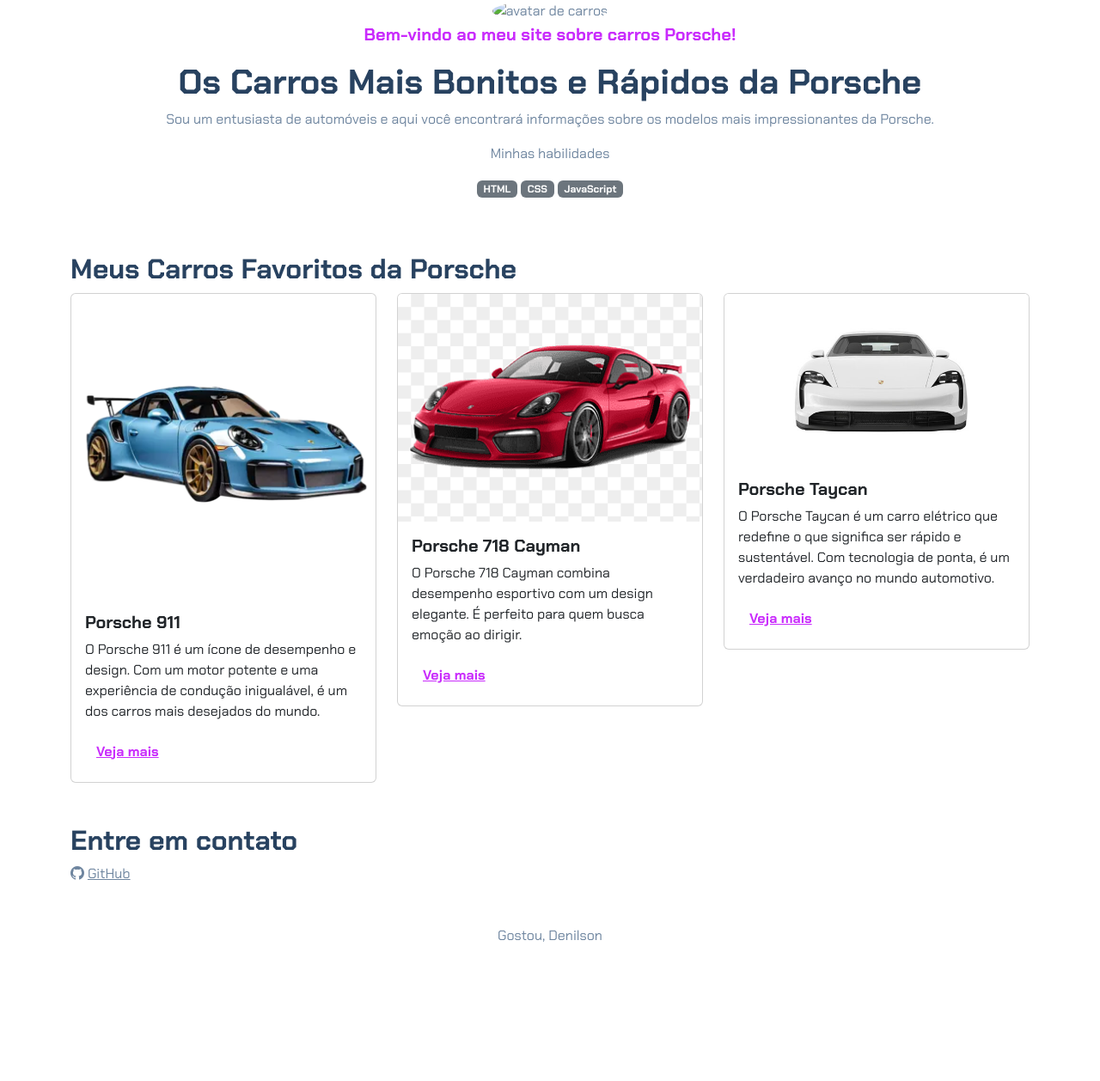
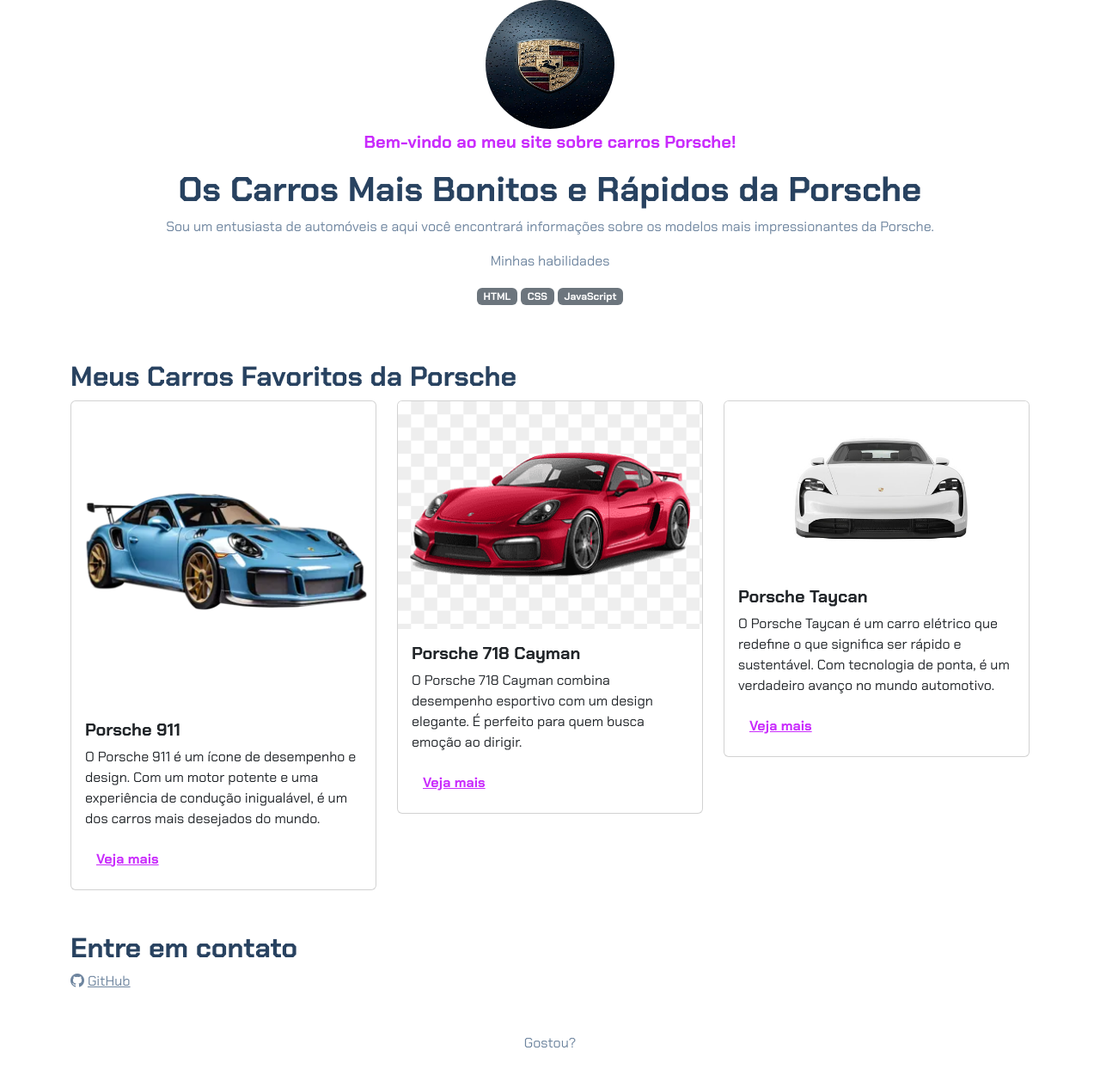
Before and after one commit to Franqueiro1/porsche, a plain HTML site: page index.html in a window 1280 px wide. Shown: the whole page at 86% size. Before the commit the page ends 1197 px from the top, so only its background shows below. Drawn offline with nearby package versions, Linux system fonts and the light colour scheme.

Commit message:
Update index.html

```diff
--- a/index.html
+++ b/index.html
@@ -12,7 +12,7 @@
 
 <body>
     <header class="container text-center">
-        <img src="img/porsche_avatar.png" alt="avatar de carros" class="rounded-circle" width="150" height="150">
+        <img src="img/avatar.jpg" alt="avatar de carros" class="rounded-circle" width="150" height="150">
         <p class="lead">Bem-vindo ao meu site sobre carros Porsche!</p>
         <h1>Os Carros Mais Bonitos e Rápidos da Porsche</h1>
         <p>Sou um entusiasta de automóveis e aqui você encontrará informações sobre os modelos mais impressionantes da Porsche.</p>
@@ -74,7 +74,7 @@
             <i class="bi bi-github"></i>
             <a href="https://github.com/femascheti">GitHub</a>
         </div>
-        <p class="my-5 text-center">Gostou, Denilson</p>
+        <p class="my-5 text-center">Gostou?</p>
     </footer>
 
     <script src="https://cdn.jsdelivr.net/npm/bootstrap@5.3.2/dist/js/bootstrap.bundle.min.js"></script>
```
